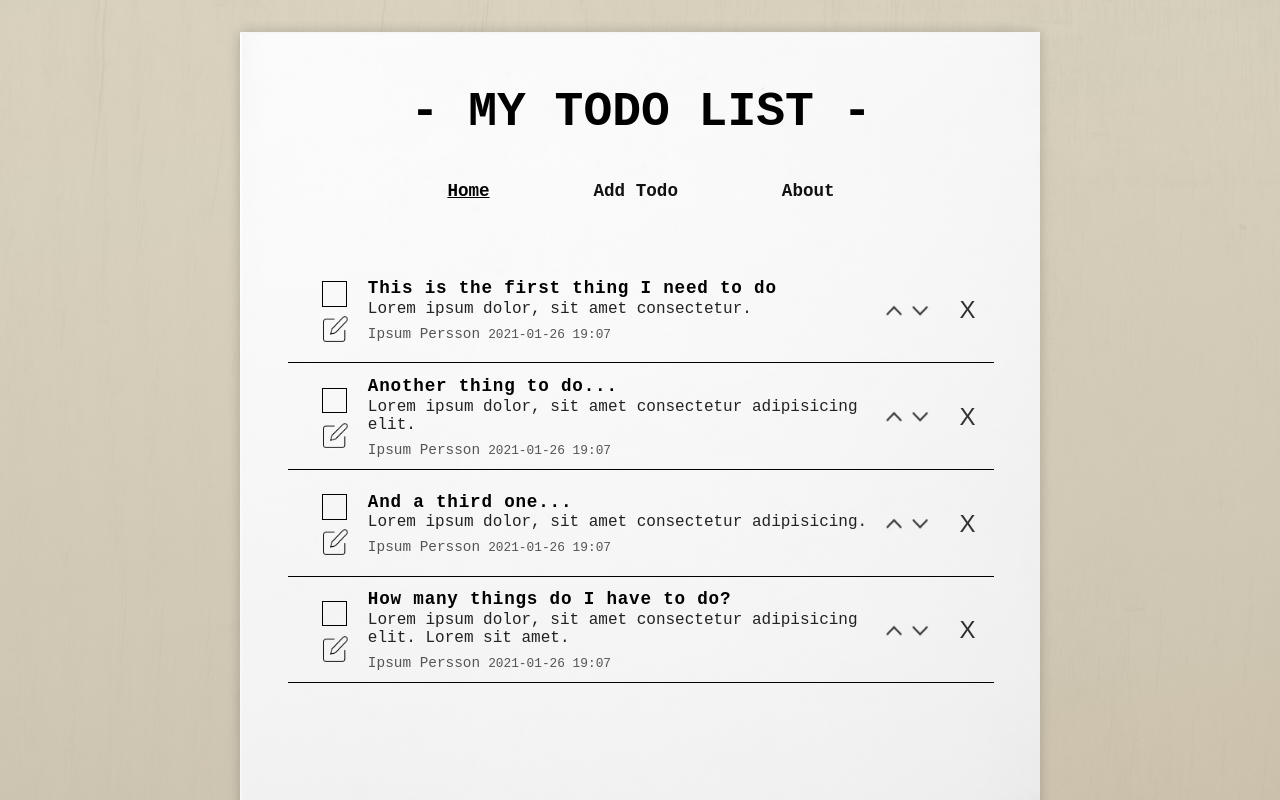
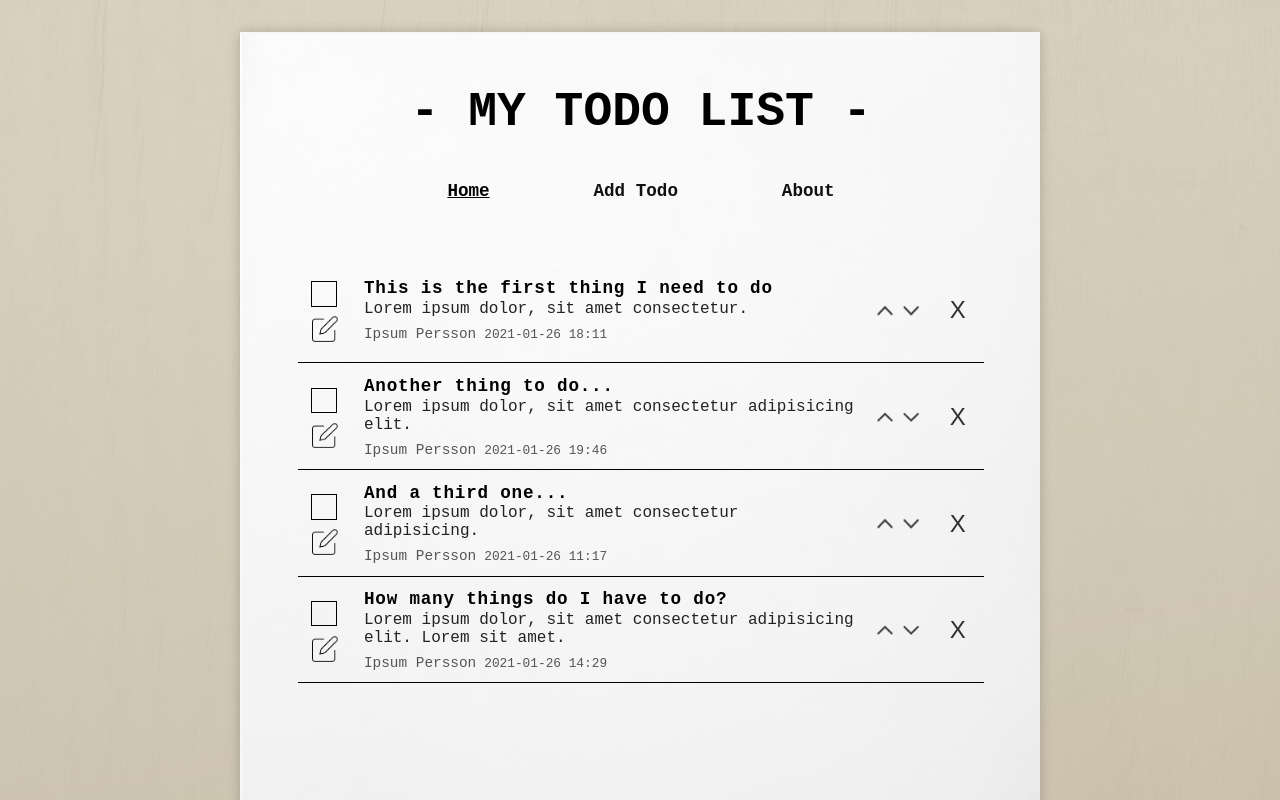
Before and after one commit to clm-1/vue-todo-list, a Vue app: page / in a window 1280 px wide. Shown: the top 800 px of the page. Built offline with nearby package versions, Linux system fonts and the light colour scheme.

Commit message:
Cleaned up code
Clean up

```diff
--- a/src/App.vue
+++ b/src/App.vue
@@ -1,10 +1,12 @@
 <template>
   <div id="app">
+
     <div class="site-container">
       <h1>- MY TODO LIST -</h1>
       <Navbar />
       <router-view/>
     </div>
+
   </div>
 </template>
 
@@ -27,7 +29,7 @@
       } else {
         this.$store.commit('insertTodos');
       }
-    }
+    },
   }
 </script>
 
@@ -97,8 +99,14 @@
   h1 {
     font-family: 'Courier New', Courier, monospace;
     text-align: center;
-    font-size: 1.5rem;
+    font-size: 1.1rem;
     margin: 1.7rem 1rem 1rem 1rem;
+  }
+
+  @media screen and (min-width: 330px) {
+    h1 {
+      font-size: 1.4rem;
+    }
   }
 
   @media screen and (min-width: 430px) {
--- a/src/components/Navbar.vue
+++ b/src/components/Navbar.vue
@@ -60,10 +60,9 @@ export default {
     text-decoration: underline;
   }
 
-  @media screen and (min-width: 400px) {
+  @media screen and (min-width: 340px) {
     .link-wrapper {
       flex-direction: row;
     }
   }
-
 </style>
--- a/src/components/TodoCard.vue
+++ b/src/components/TodoCard.vue
@@ -90,10 +90,10 @@ export default {
     position: relative;
     top: .2rem;
     display: flex;
-    width: 10%;
+    width: 8%;
     flex-direction: column;
     justify-content: flex-start;
-    align-items: center;
+    align-items: flex-start;
     margin-right: .6rem;
   }
 
--- a/src/components/TodoList.vue
+++ b/src/components/TodoList.vue
@@ -26,6 +26,6 @@
   .todo-list {
     position:relative;
     margin: 0 auto;
-    max-width: 750px;
+    max-width: 730px;
   }
 </style>
--- a/src/components/UpdateForm.vue
+++ b/src/components/UpdateForm.vue
@@ -1,5 +1,4 @@
 <template>
-
   <div class="todo-form">
 
     <form @submit.prevent="updateTodo">
@@ -47,11 +46,7 @@ export default {
 
       window.scrollTo(0, 0);
     },
-
-    resetUpdate() {
-      this.$store.commit('resetUpdate')
-    },
-  }
+  },
 }
 </script>
 
--- a/src/components/UpdateList.vue
+++ b/src/components/UpdateList.vue
@@ -1,7 +1,9 @@
 <template>
   <div class="update-todo">
+
       <h4 @click="updateIndex">{{ todo.title }}</h4>
       <span @click="removeTodo">X</span>
+
   </div>
 </template>
 
@@ -14,11 +16,12 @@ export default {
       this.$emit('update-form');
       window.scrollTo(0,100);
     },
+
     removeTodo() {
       this.$store.commit('removeTodo', this.todo);
       this.$store.commit('resetUpdate', this.index);
     },
-  }
+  },
 }
 </script>
 
--- a/src/store/index.js
+++ b/src/store/index.js
@@ -11,12 +11,13 @@ export default new Vuex.Store({
       author: '',
       index: -1,
     },
+
     todos: [
       {
         title: 'This is the first thing I need to do',
         desc: 'Lorem ipsum dolor, sit amet consectetur.',
         author: 'Ipsum Persson',
-        time: '2021-01-26 19:07',
+        time: '2021-01-26 18:11',
         isDone: false,
         isMoved: false,
       },
@@ -24,7 +25,7 @@ export default new Vuex.Store({
         title: 'Another thing to do...',
         desc: 'Lorem ipsum dolor, sit amet consectetur adipisicing elit.',
         author: 'Ipsum Persson',
-        time: '2021-01-26 19:07',
+        time: '2021-01-26 19:46',
         isDone: false,
         isMoved: false,
       },
@@ -32,7 +33,7 @@ export default new Vuex.Store({
         title: 'And a third one...',
         desc: 'Lorem ipsum dolor, sit amet consectetur adipisicing.',
         author: 'Ipsum Persson',
-        time: '2021-01-26 19:07',
+        time: '2021-01-26 11:17',
         isDone: false,
         isMoved: false,
       },
@@ -40,11 +41,11 @@ export default new Vuex.Store({
         title: 'How many things do I have to do?',
         desc: 'Lorem ipsum dolor, sit amet consectetur adipisicing elit. Lorem sit amet.',
         author: 'Ipsum Persson',
-        time: '2021-01-26 19:07',
+        time: '2021-01-26 14:29',
         isDone: false,
         isMoved: false,
       },
-    ]
+    ],
   },
   mutations: {
     removeTodo(state, deleteTodo) {
@@ -115,14 +116,15 @@ export default new Vuex.Store({
         state.updateTodo.index = -1;
       }
     },
+
     insertTodos(state) {
       const stored = JSON.parse(localStorage.getItem('todos'));
       stored.forEach(todo => { todo.isMoved = false });
       state.todos = stored;
     },
+
     setStorage(state) {
       localStorage.setItem('todos', JSON.stringify(state.todos));
-    }
+    },
   },
-
 })
--- a/src/views/About.vue
+++ b/src/views/About.vue
@@ -1,9 +1,14 @@
 <template>
   <div class="about">
+
     <h2>About</h2>
+
     <p>Lorem ipsum dolor, sit amet consectetur adipisicing elit. Cum culpa atque, totam optio suscipit nam et rem excepturi, molestiae laudantium ratione aliquam officia esse vitae nesciunt incidunt sit! Libero beatae error commodi veniam quos magnam voluptatem odit veritatis natus facere culpa tenetur earum voluptas amet iste non, quae esse architecto.</p>
+
     <p>Lorem ipsum dolor, sit amet consectetur adipisicing elit. Cum culpa atque, totam optio suscipit nam et rem excepturi, molestiae laudantium ratione aliquam officia esse vitae nesciunt incidunt sit! Libero beatae error commodi veniam quos magnam voluptatem odit.</p>
+
     <p class="sign">Ipsum Andersson</p>
+
   </div>
 </template>
 
@@ -15,13 +20,14 @@ export default {
 
 <style scoped>
   .about {
-    max-width: 650px;
+    max-width: 620px;
     margin: .1rem auto;
     padding: 0 .5rem;
   }
 
   h2 {
-    margin-bottom: 2.7rem;
+    font-size: 1rem;
+    margin-bottom: 3rem;
     text-decoration: underline;
     font-family: 'Courier New', Courier, monospace;
     text-align: center;
@@ -40,4 +46,16 @@ export default {
     margin-right: 1rem;
     margin-top: 3rem;
   }
+
+  @media screen and (min-width: 330px) {
+    h2 {
+      font-size: 1.2rem;
+    }
+  }
+
+  @media screen and (min-width: 400px) {
+    h2 {
+      font-size: 1.4rem;
+    }
+  }
 </style>
--- a/src/views/AddTodo.vue
+++ b/src/views/AddTodo.vue
@@ -1,7 +1,9 @@
 <template>
   <div class="add-todo">
+
     <h2>Add New Todo</h2>
     <TodoForm />
+
   </div>
 </template>
 
@@ -11,7 +13,7 @@
   export default {
     components: {
       TodoForm,
-    }
+    },
   }
 </script>
 
@@ -19,14 +21,25 @@
   .add-todo {
     max-width: 750px;
     margin: .1rem auto;
-    padding: 0 1.7rem;
   }
 
    h2 {
+    font-size: 1rem;
     margin-bottom: 2.5rem;
     text-decoration: underline;
     font-family: 'Courier New', Courier, monospace;
     text-align: center;
   }
 
+   @media screen and (min-width: 330px) {
+    h2 {
+      font-size: 1.2rem;
+    }
+  }
+
+  @media screen and (min-width: 400px) {
+    h2 {
+      font-size: 1.4rem;
+    }
+  }
 </style>
--- a/src/views/UpdateTodo.vue
+++ b/src/views/UpdateTodo.vue
@@ -1,9 +1,12 @@
 <template>
   <div class="update-todo">
+
     <h2>Update Todo</h2>
+
     <div v-if="this.$store.state.updateTodo.index >= 0" class="update-wrapper">
       <UpdateForm :key="checker"/>
     </div>
+
     <h2>Pick Another</h2>
     <div class="todo-list-wrapper">
       <UpdateList v-for="(todo, index) in todos"
@@ -39,7 +42,7 @@
       todos() {
         return this.$store.state.todos;
       },
-    }
+    },
   }
 </script>
 
@@ -47,7 +50,6 @@
   .add-todo {
     max-width: 750px;
     margin: .1rem auto;
-    padding: 0 1.7rem;
   }
 
    h2 {
@@ -65,5 +67,4 @@
     max-width: 550px;
     margin: 3rem auto;
   }
-
 </style>
```
Also changed, not shown: src/views/Home.vue (+5 -3 lines).
